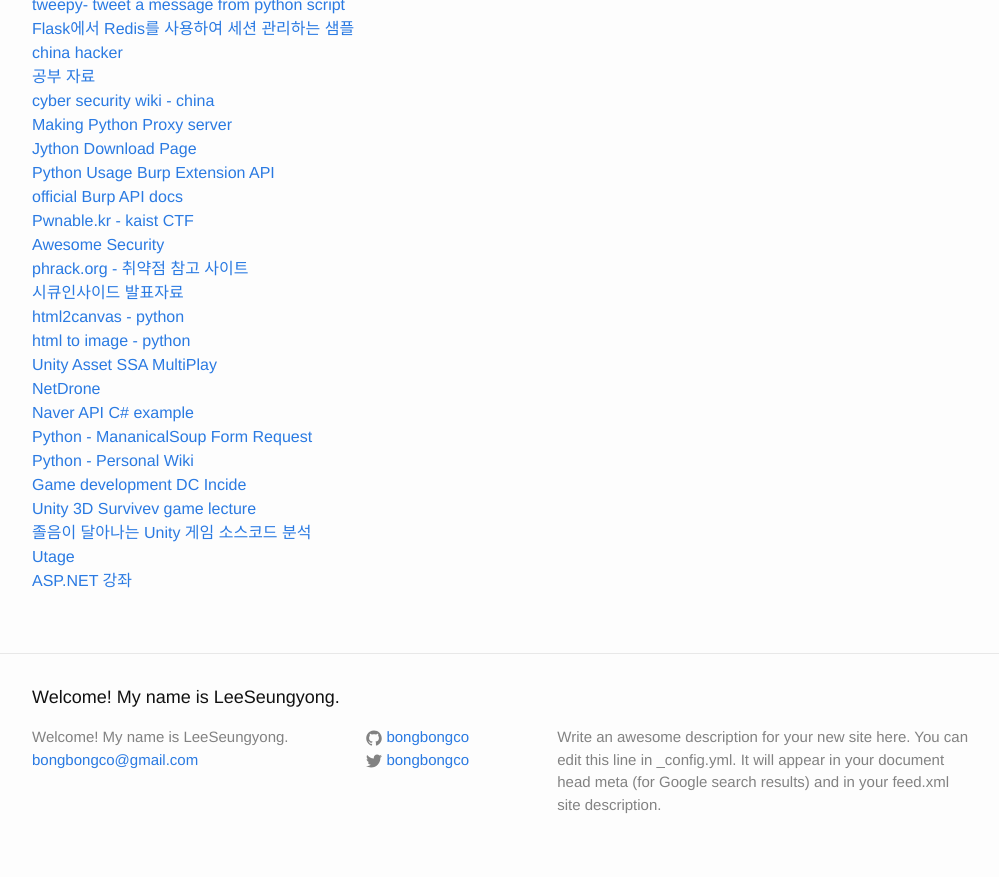
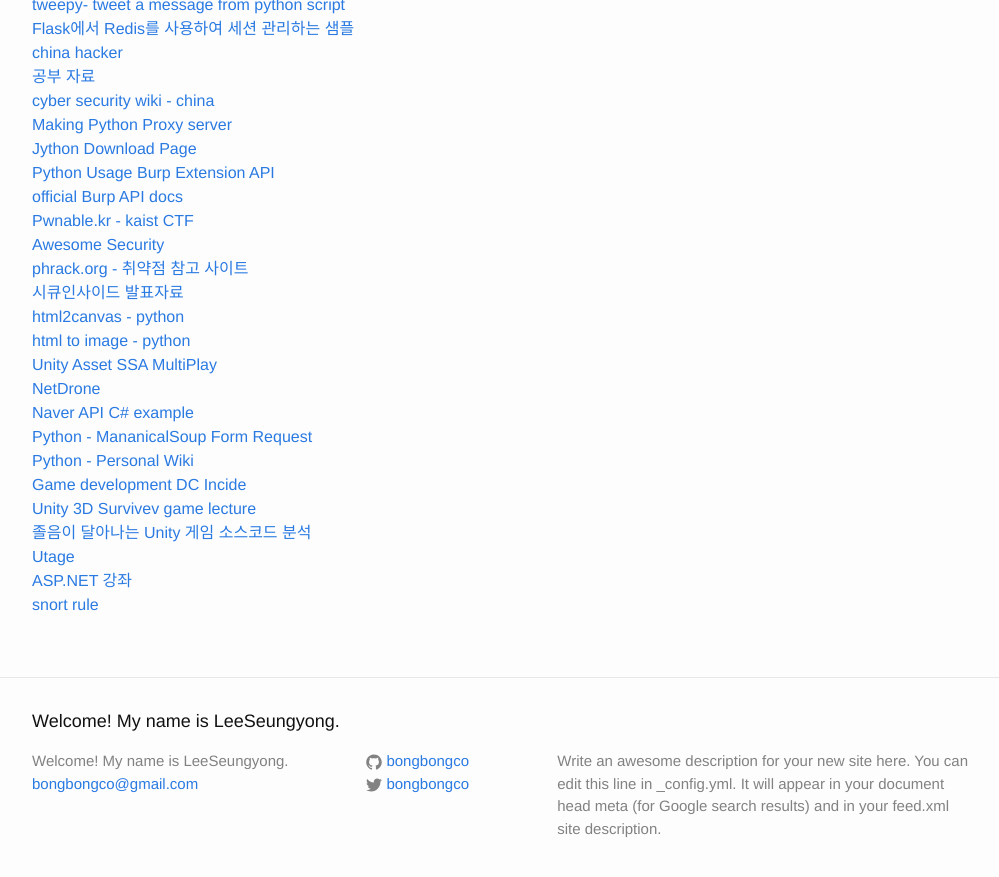
Before and after one commit to LktProgrammer/bongbongco.github.io, a Jekyll site: the page built from _posts/2016-07-22-Website-List.markdown, in a window 1280 px wide and 900 px high, scrolled down 2247 px. Shown: the top 877 px of the window, without its empty margins (138-1137 px from the left). Built offline with Jekyll 4.4.1, drawn with Linux system fonts in a browser that asks for light colours.

Commit message:
Update 2016-07-22-Website-List.markdown

```diff
--- a/_posts/2016-07-22-Website-List.markdown
+++ b/_posts/2016-07-22-Website-List.markdown
@@ -113,3 +113,4 @@ title: 참고할 웹 사이트들.
 [졸음이 달아나는 Unity 게임 소스코드 분석](http://www.slideshare.net/ddayinhwang9/unity-61098032)
 [Utage](http://madnesslabo.net/utage/?lang=en)
 [ASP.NET 강좌](http://www.egocube.pe.kr/)
+[snort rule](https://snortrules.wordpress.com/)
```
